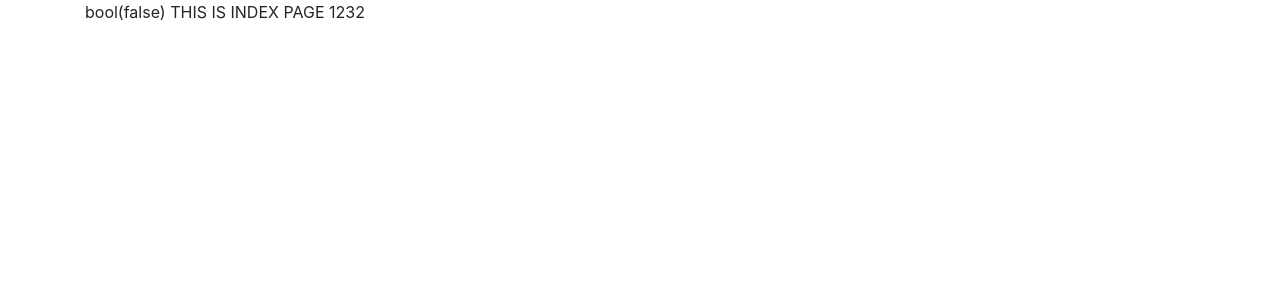
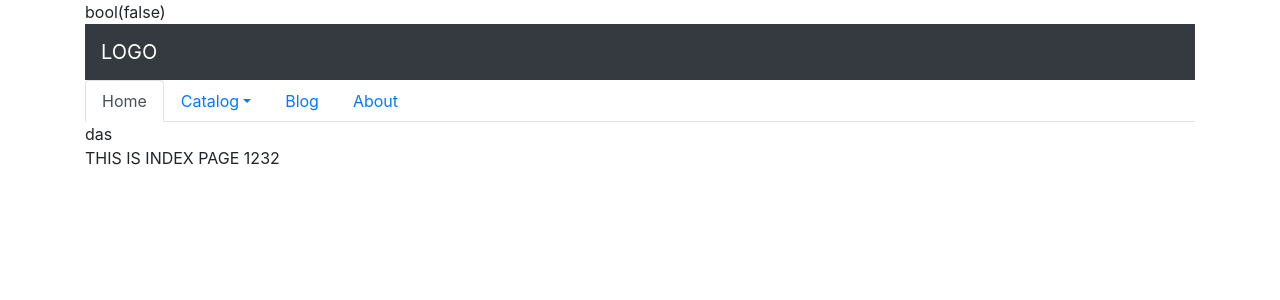
Before and after one commit to Diceon/Parduotuve, a PHP site: page / in a window 1280 px wide. Shown: the top 300 px of the page. Run offline with PHP 8.4, Linux system fonts and the light colour scheme; data that the repository does not hold is empty; some web fonts are replaced.

Commit message:
Added header

```diff
--- a/core/controller.php
+++ b/core/controller.php
@@ -15,7 +15,7 @@ class Controller {
         $this->session = new Session();
 
         // Instantiating View class
-        $this->view = new View($this->session);
+        $this->view = new View($this->session, $this->model);
     }
 
     function loadModel($name) {
@@ -37,10 +37,12 @@ class Controller {
                 $this->model = new $this->model($this->session);
                 return TRUE;
             } else {
+                $this->model = new Model();
                 // No such model class
                 return FALSE;
             }
         } else {
+            $this->model = new Model();
             // No such model file
             return FALSE;
         }
--- a/core/model.php
+++ b/core/model.php
@@ -15,4 +15,22 @@ class Model {
         }
     }
 
+    function getCategories() {
+
+        $result = mysqli_query($this->db, "SELECT * FROM categories");
+
+        if ($result && mysqli_num_rows($result) > 0) {
+
+            $categories = array();
+
+            while ($category = mysqli_fetch_array($result, MYSQLI_ASSOC)) {
+                array_push($categories, $category);
+            }
+
+            return $categories;
+        } else {
+            return FALSE;
+        }
+    }
+
 }
--- a/core/view.php
+++ b/core/view.php
@@ -3,9 +3,11 @@
 class View {
 
     protected $session;
+    protected $model;
 
-    function __construct($session) {
+    function __construct($session, $model) {
         $this->session = $session;
+        $this->model = $model;
     }
 
     public function render($name, $data = NULL) {
--- a/views/foot.php
+++ b/views/foot.php
@@ -1,6 +1,15 @@
+
+        <!-- Main END -->
+
+        <!-- Footer BEGIN -->
+        <!-- Footer END -->
 
     </div>
 
+    <!-- Javascript -->
+    <script src="https://code.jquery.com/jquery-3.3.1.slim.min.js" integrity="sha384-q8i/X+965DzO0rT7abK41JStQIAqVgRVzpbzo5smXKp4YfRvH+8abtTE1Pi6jizo" crossorigin="anonymous"></script>
+    <script src="https://cdnjs.cloudflare.com/ajax/libs/popper.js/1.14.7/umd/popper.min.js" integrity="sha384-UO2eT0CpHqdSJQ6hJty5KVphtPhzWj9WO1clHTMGa3JDZwrnQq4sF86dIHNDz0W1" crossorigin="anonymous"></script>
+    <script src="https://stackpath.bootstrapcdn.com/bootstrap/4.3.1/js/bootstrap.min.js" integrity="sha384-JjSmVgyd0p3pXB1rRibZUAYoIIy6OrQ6VrjIEaFf/nJGzIxFDsf4x0xIM+B07jRM" crossorigin="anonymous"></script>
 </body>
 
 </html>
--- a/views/head.php
+++ b/views/head.php
@@ -21,3 +21,43 @@
 
     <div class="container">
         <?php var_dump($this->session->isLogged()); ?>
+        <!-- Header BEGIN -->
+        <div>
+            <nav class="navbar navbar-expand-lg navbar-dark bg-dark">
+                <a class="navbar-brand" href="#">LOGO</a>
+                <button class="navbar-toggler" type="button" data-toggle="collapse" data-target="#navbarText" aria-controls="navbarText" aria-expanded="false" aria-label="Toggle navigation">
+                    <span class="navbar-toggler-icon"></span>
+                </button>
+            </nav>
+        </div>
+        <div>
+            <ul class="nav nav-tabs">
+                <li class="nav-item">
+                    <a class="nav-link active" href="/parduotuve/index">Home</a>
+                </li>
+                <li class="nav-item dropdown">
+                    <a class="nav-link dropdown-toggle" data-toggle="dropdown" href="#" role="button" aria-haspopup="true" aria-expanded="false">Catalog</a>
+                    <div class="dropdown-menu">
+                        <?php foreach ($this->model->getCategories() as $category) { ?>
+                        <a class="dropdown-item" href="/parduotuve/catalog/<?php echo $category['id']; ?>"><?php echo $category['name']; ?></a>
+                        <?php } ?>
+                        <div class="dropdown-divider"></div>
+                        <a class="dropdown-item" href="/parduotuve/catalog">Catalogs</a>
+                    </div>
+                </li>
+                <li class="nav-item">
+                    <a class="nav-link" href="/parduotuve/blog">Blog</a>
+                </li>
+                <li class="nav-item">
+                    <a class="nav-link" href="/parduotuve/about">About</a>
+                </li>
+            </ul>
+
+            <div class="">
+                das
+            </div>
+
+        </div>
+        <!-- Header END -->
+
+        <!-- Main BEGIN -->
```
Also changed, not shown: nbproject/private/private.xml (+5 -3 lines).
